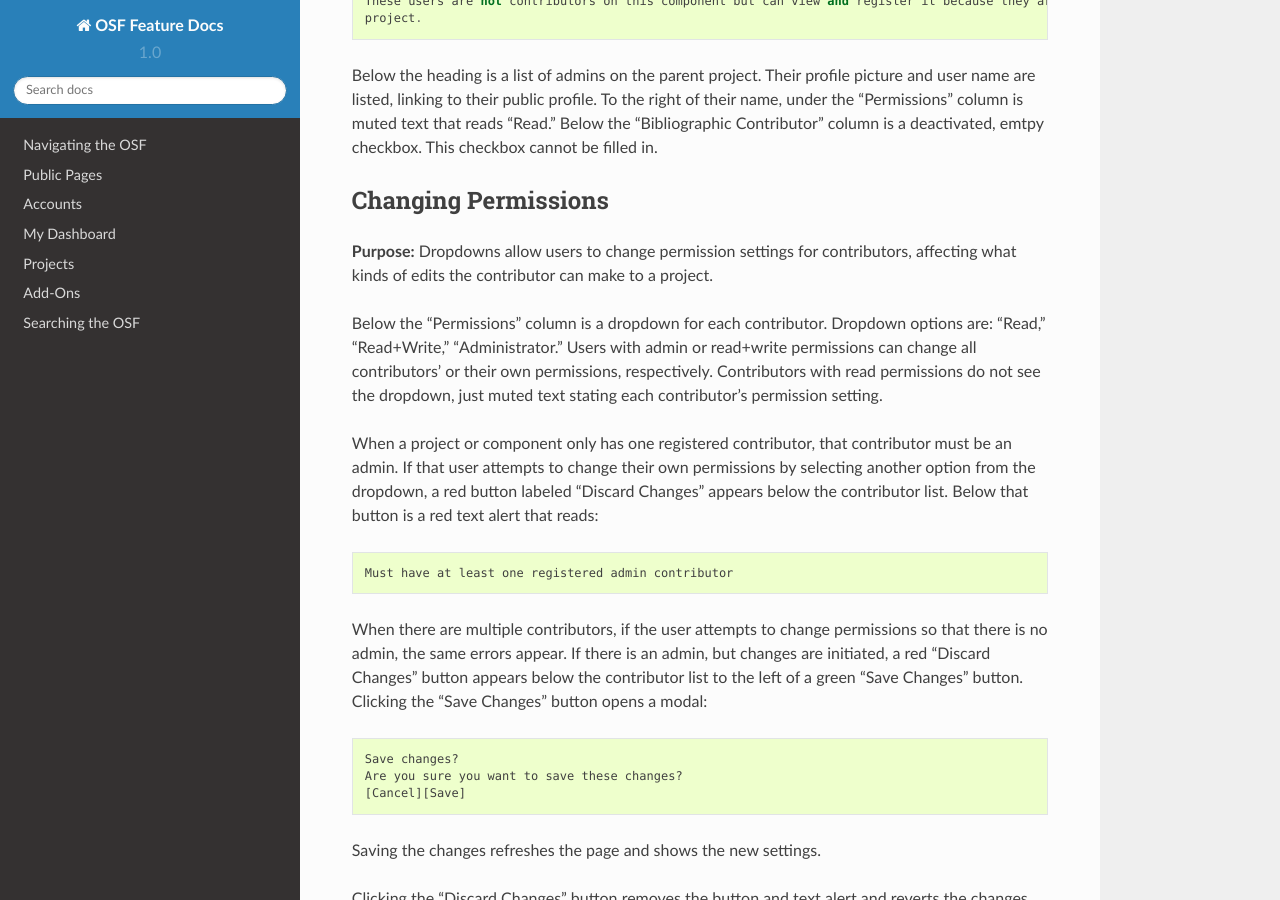
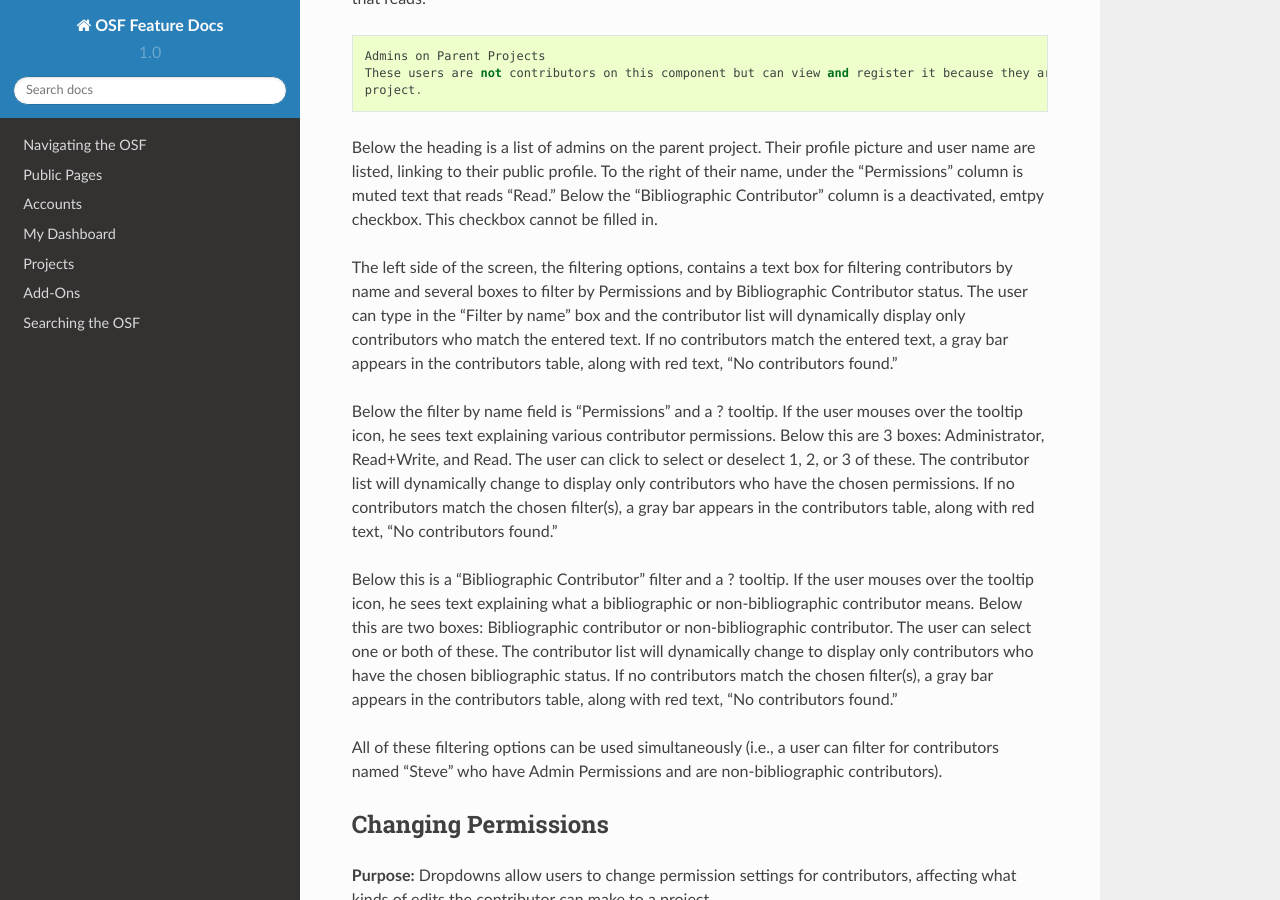
Before and after one commit to CenterForOpenScience/OSFDocs, a Sphinx documentation site: the page built from docs/projects/contributors.rst, in a window 1280 px wide and 900 px high, scrolled down 1925 px. Built offline with Sphinx 7.4.7 and the Read the Docs theme 2.0.0, drawn with Linux system fonts in a browser that asks for light colours; some of the changed text lies outside the part shown.

Commit message:
contributor redesign

```diff
--- a/docs/projects/contributors.rst
+++ b/docs/projects/contributors.rst
@@ -10,7 +10,9 @@ Contributors
 **Purpose:** Contributors to a project or component can make changes to the project/component's content and can be included in the
 citation.
 
-The Contributors section of the Contributors page has an "Add" button to the right of the title. Below the title are instructions
+The Contributors page is divided into two parts. To the left are filtering options and to the right is a table of contributors.
+
+The Table section of the Contributors page has an "Add" button to the right of the title. Below the title are instructions
 referring to the table below them::
 
     Drag and Drop contributors to change listing order.
@@ -70,6 +72,14 @@ labeled "Admins on Parent Project." Hovering over the '?' to the right of this t
 Below the heading is a list of admins on the parent project. Their profile picture and user name are listed, linking to their public
 profile. To the right of their name, under the "Permissions" column is muted text that reads "Read." Below the "Bibliographic Contributor"
 column is a deactivated, emtpy checkbox. This checkbox cannot be filled in.
+
+The left side of the screen, the filtering options, contains a text box for filtering contributors by name and several boxes to filter by Permissions and by Bibliographic Contributor status. The user can type in the "Filter by name" box and the contributor list will dynamically display only contributors who match the entered text. If no contributors match the entered text, a gray bar appears in the contributors table, along with red text, "No contributors found."
+
+Below the filter by name field is "Permissions" and a ? tooltip. If the user mouses over the tooltip icon, he sees text explaining various contributor permissions. Below this are 3 boxes: Administrator, Read+Write, and Read. The user can click to select or deselect 1, 2, or 3 of these. The contributor list will dynamically change to display only contributors who have the chosen permissions. If no contributors match the chosen filter(s), a gray bar appears in the contributors table, along with red text, "No contributors found."
+
+Below this is a "Bibliographic Contributor" filter and a ? tooltip. If the user mouses over the tooltip icon, he sees text explaining what a bibliographic or non-bibliographic contributor means. Below this are two boxes: Bibliographic contributor or non-bibliographic contributor. The user can select one or both of these. The contributor list will dynamically change to display only contributors who have the chosen bibliographic status. If no contributors match the chosen filter(s), a gray bar appears in the contributors table, along with red text, "No contributors found."
+
+All of these filtering options can be used simultaneously (i.e., a user can filter for contributors named "Steve" who have Admin Permissions and are non-bibliographic contributors).
 
 .. _permissions:
 
```
